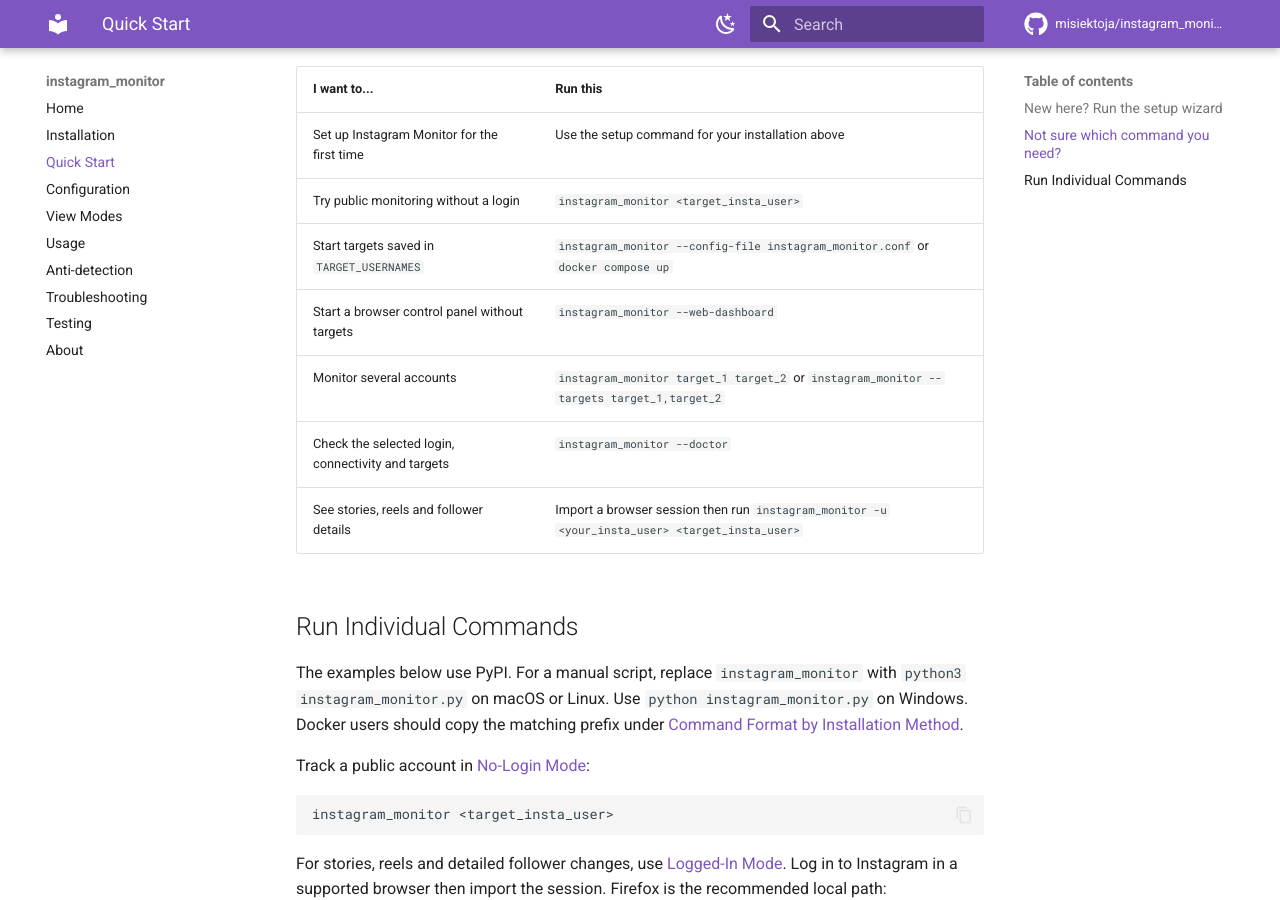
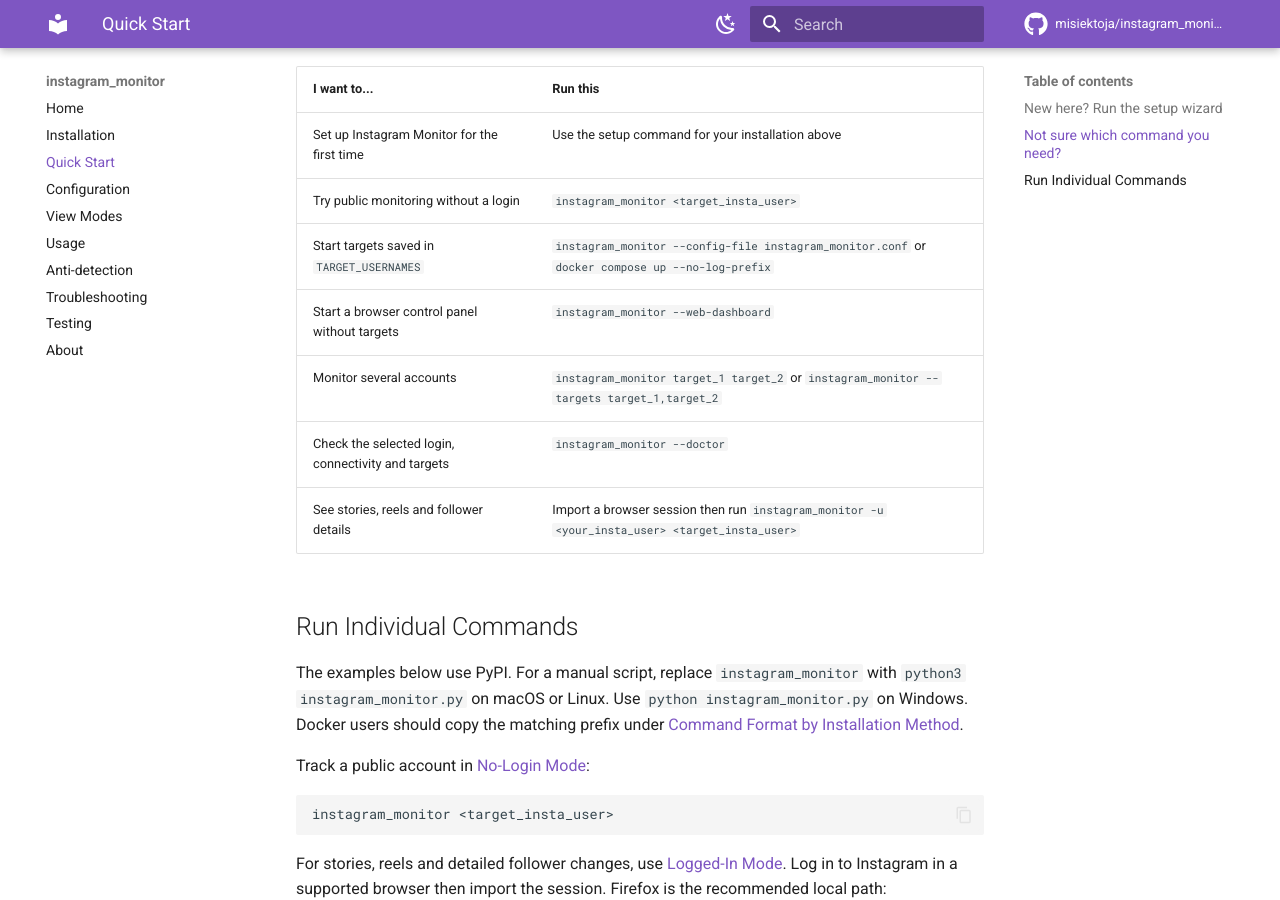
Before and after one commit to misiektoja/instagram_monitor, an MkDocs documentation site: the page built from docs/quick-start.md, in a window 1280 px wide and 900 px high, scrolled down 1614 px. Built offline with MkDocs 1.6.1 and Material for MkDocs 9.7.7, drawn with Linux system fonts in a browser that asks for light colours; comment, search, counter and statistics services are not loaded.

Commit message:
docs(quick-start): recommend prefix-free compose output

```diff
--- a/docs/quick-start.md
+++ b/docs/quick-start.md
@@ -53,7 +53,7 @@
 | --- | --- |
 | Set up Instagram Monitor for the first time | Use the setup command for your installation above |
 | Try public monitoring without a login | `instagram_monitor <target_insta_user>` |
-| Start targets saved in `TARGET_USERNAMES` | `instagram_monitor --config-file instagram_monitor.conf` or `docker compose up` |
+| Start targets saved in `TARGET_USERNAMES` | `instagram_monitor --config-file instagram_monitor.conf` or `docker compose up --no-log-prefix` |
 | Start a browser control panel without targets | `instagram_monitor --web-dashboard` |
 | Monitor several accounts | `instagram_monitor target_1 target_2` or `instagram_monitor --targets target_1,target_2` |
 | Check the selected login, connectivity and targets | `instagram_monitor --doctor` |
```
